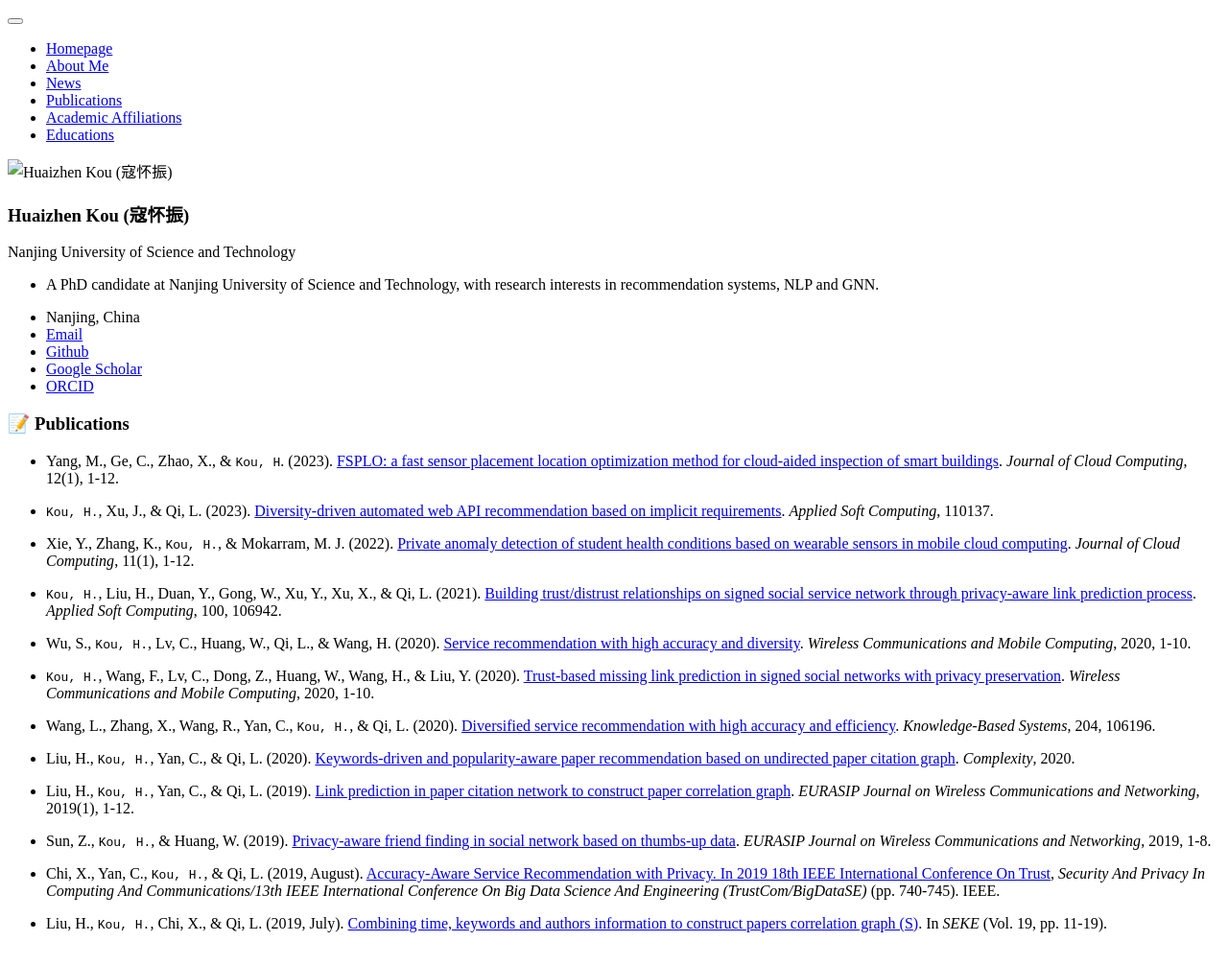
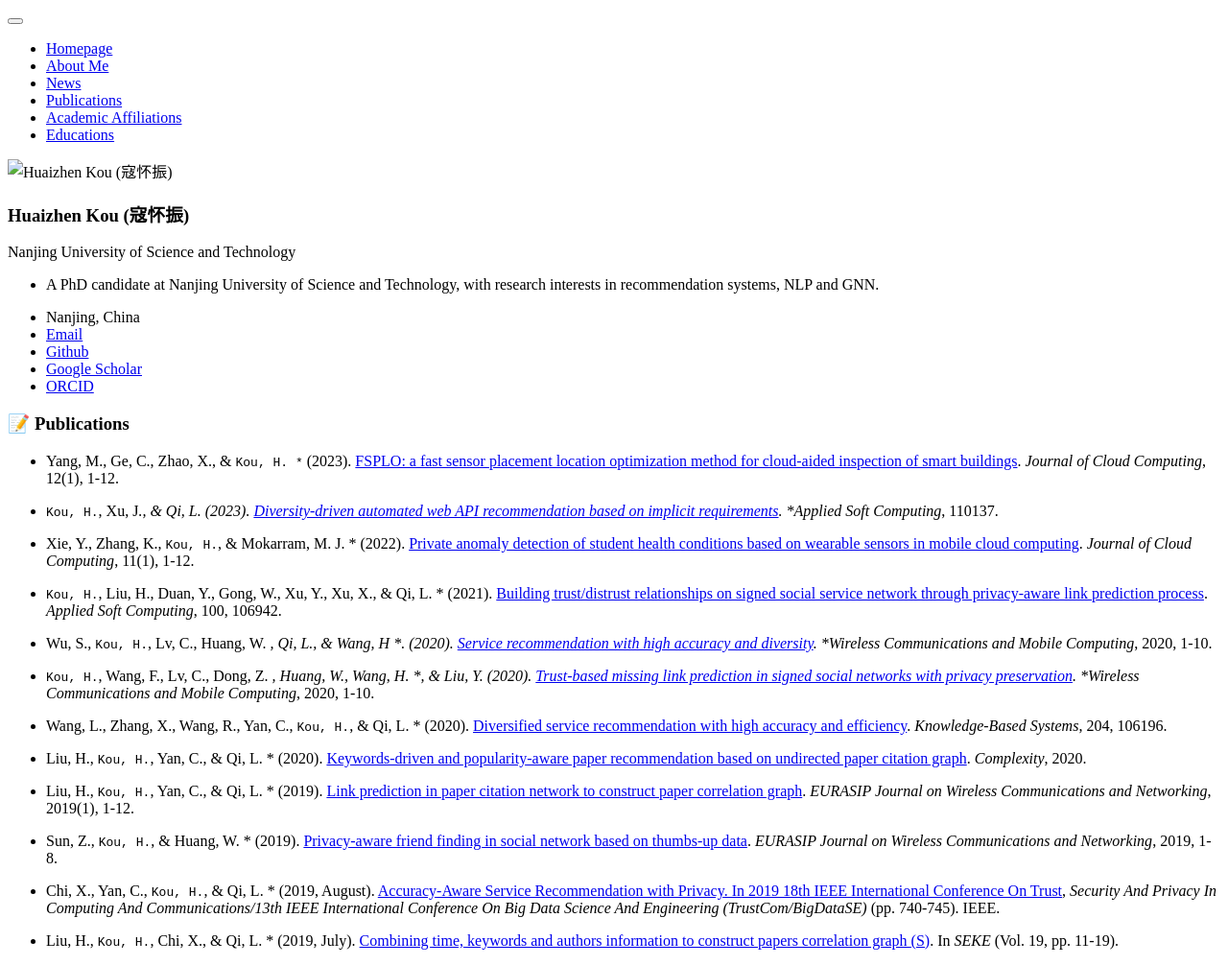
Before and after one commit to huaizhenkou/huaizhenkou.github.io, a Jekyll site: the page built from _pages/includes/pub.md, in a window 1280 px wide. Shown: the whole page at 96% size. Built offline with Jekyll 4.4.1, drawn with Linux system fonts in a browser that asks for light colours; our own code applies the rules of GitHub Pages for plain Markdown files.

Commit message:
Update pub.md

```diff
--- a/_pages/includes/pub.md
+++ b/_pages/includes/pub.md
@@ -1,26 +1,26 @@
 
 # 📝 Publications
 
-- Yang, M., Ge, C., Zhao, X., &#38; `Kou, H`. (2023). [FSPLO: a fast sensor placement location optimization method for cloud-aided inspection of smart buildings](https://doi.org/10.1186/s13677-023-00410-0). *Journal of Cloud Computing*, 12(1), 1-12.
+- Yang, M., Ge, C., Zhao, X., &#38; `Kou, H. *` (2023). [FSPLO: a fast sensor placement location optimization method for cloud-aided inspection of smart buildings](https://doi.org/10.1186/s13677-023-00410-0). *Journal of Cloud Computing*, 12(1), 1-12.
 
-- `Kou, H.`, Xu, J., & Qi, L. (2023). [Diversity-driven automated web API recommendation based on implicit requirements](https://doi.org/10.1016/j.asoc.2023.110137). *Applied Soft Computing*, 110137.
+- `Kou, H.`, Xu, J*., & Qi, L. (2023). [Diversity-driven automated web API recommendation based on implicit requirements](https://doi.org/10.1016/j.asoc.2023.110137). *Applied Soft Computing*, 110137.
 
-- Xie, Y., Zhang, K., `Kou, H.`, & Mokarram, M. J. (2022). [Private anomaly detection of student health conditions based on wearable sensors in mobile cloud computing](https://doi.org/10.1186/s13677-022-00300-x). *Journal of Cloud Computing*, 11(1), 1-12.
+- Xie, Y., Zhang, K., `Kou, H.`, & Mokarram, M. J. * (2022). [Private anomaly detection of student health conditions based on wearable sensors in mobile cloud computing](https://doi.org/10.1186/s13677-022-00300-x). *Journal of Cloud Computing*, 11(1), 1-12.
 
-- `Kou, H.`, Liu, H., Duan, Y., Gong, W., Xu, Y., Xu, X., & Qi, L. (2021). [Building trust/distrust relationships on signed social service network through privacy-aware link prediction process](https://doi.org/10.1016/j.asoc.2020.106942). *Applied Soft Computing*, 100, 106942.
+- `Kou, H.`, Liu, H., Duan, Y., Gong, W., Xu, Y., Xu, X., & Qi, L. * (2021). [Building trust/distrust relationships on signed social service network through privacy-aware link prediction process](https://doi.org/10.1016/j.asoc.2020.106942). *Applied Soft Computing*, 100, 106942.
 
-- Wu, S., `Kou, H.`, Lv, C., Huang, W., Qi, L., & Wang, H. (2020). [Service recommendation with high accuracy and diversity](https://doi.org/10.1155/2020/8822992). *Wireless Communications and Mobile Computing*, 2020, 1-10.
+- Wu, S., `Kou, H.`, Lv, C., Huang, W. *, Qi, L., & Wang, H *. (2020). [Service recommendation with high accuracy and diversity](https://doi.org/10.1155/2020/8822992). *Wireless Communications and Mobile Computing*, 2020, 1-10.
 
-- `Kou, H.`, Wang, F., Lv, C., Dong, Z., Huang, W., Wang, H., & Liu, Y. (2020). [Trust-based missing link prediction in signed social networks with privacy preservation](https://doi.org/10.1155/2020/8849536). *Wireless Communications and Mobile Computing*, 2020, 1-10.
+- `Kou, H.`, Wang, F., Lv, C., Dong, Z. *, Huang, W., Wang, H. *, & Liu, Y. (2020). [Trust-based missing link prediction in signed social networks with privacy preservation](https://doi.org/10.1155/2020/8849536). *Wireless Communications and Mobile Computing*, 2020, 1-10.
 
-- Wang, L., Zhang, X., Wang, R., Yan, C., `Kou, H.`, & Qi, L. (2020). [Diversified service recommendation with high accuracy and efficiency](https://doi.org/10.1016/j.knosys.2020.106196). *Knowledge-Based Systems*, 204, 106196.
+- Wang, L., Zhang, X., Wang, R., Yan, C., `Kou, H.`, & Qi, L. * (2020). [Diversified service recommendation with high accuracy and efficiency](https://doi.org/10.1016/j.knosys.2020.106196). *Knowledge-Based Systems*, 204, 106196.
 
-- Liu, H., `Kou, H.`, Yan, C., & Qi, L. (2020). [Keywords-driven and popularity-aware paper recommendation based on undirected paper citation graph](https://doi.org/10.1155/2020/2085638). *Complexity*, 2020.
+- Liu, H., `Kou, H.`, Yan, C., & Qi, L. * (2020). [Keywords-driven and popularity-aware paper recommendation based on undirected paper citation graph](https://doi.org/10.1155/2020/2085638). *Complexity*, 2020.
 
-- Liu, H., `Kou, H.`, Yan, C., & Qi, L. (2019). [Link prediction in paper citation network to construct paper correlation graph](https://doi.org/10.1186/s13638-019-1561-7). *EURASIP Journal on Wireless Communications and Networking*, 2019(1), 1-12.
+- Liu, H., `Kou, H.`, Yan, C., & Qi, L. * (2019). [Link prediction in paper citation network to construct paper correlation graph](https://doi.org/10.1186/s13638-019-1561-7). *EURASIP Journal on Wireless Communications and Networking*, 2019(1), 1-12.
 
-- Sun, Z., `Kou, H.`, & Huang, W. (2019). [Privacy-aware friend finding in social network based on thumbs-up data](https://doi.org/10.1186/s13638-019-1538-6). *EURASIP Journal on Wireless Communications and Networking*, 2019, 1-8.
+- Sun, Z., `Kou, H.`, & Huang, W. * (2019). [Privacy-aware friend finding in social network based on thumbs-up data](https://doi.org/10.1186/s13638-019-1538-6). *EURASIP Journal on Wireless Communications and Networking*, 2019, 1-8.
 
-- Chi, X., Yan, C., `Kou, H.`, & Qi, L. (2019, August). [Accuracy-Aware Service Recommendation with Privacy. In 2019 18th IEEE International Conference On Trust](https://doi.org/10.1109/TrustCom/BigDataSE.2019.00106), *Security And Privacy In Computing And Communications/13th IEEE International Conference On Big Data Science And Engineering (TrustCom/BigDataSE)* (pp. 740-745). IEEE.
+- Chi, X., Yan, C., `Kou, H.`, & Qi, L. * (2019, August). [Accuracy-Aware Service Recommendation with Privacy. In 2019 18th IEEE International Conference On Trust](https://doi.org/10.1109/TrustCom/BigDataSE.2019.00106), *Security And Privacy In Computing And Communications/13th IEEE International Conference On Big Data Science And Engineering (TrustCom/BigDataSE)* (pp. 740-745). IEEE.
 
-- Liu, H., `Kou, H.`, Chi, X., & Qi, L. (2019, July). [Combining time, keywords and authors information to construct papers correlation graph (S)](https://www.researchgate.net/profile/Hanwen-Liu-7/publication/335155070_Combining_time_keywords_and_authors_information_to_construct_papers_correlation_graph_S/links/60595d39458515e834645299/Combining-time-keywords-and-authors-information-to-construct-papers-correlation-graph-S.pdf). In *SEKE* (Vol. 19, pp. 11-19).
+- Liu, H., `Kou, H.`, Chi, X., & Qi, L. * (2019, July). [Combining time, keywords and authors information to construct papers correlation graph (S)](https://www.researchgate.net/profile/Hanwen-Liu-7/publication/335155070_Combining_time_keywords_and_authors_information_to_construct_papers_correlation_graph_S/links/60595d39458515e834645299/Combining-time-keywords-and-authors-information-to-construct-papers-correlation-graph-S.pdf). In *SEKE* (Vol. 19, pp. 11-19).
```
